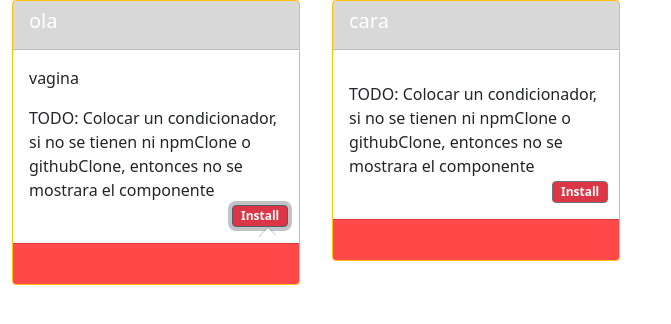
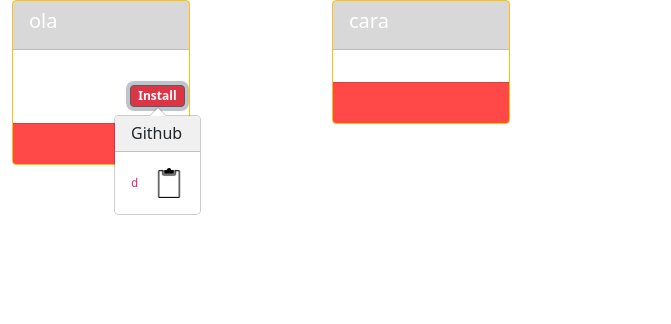
Before and after one commit to Rick-torrellas/tools-a, a React (Create React App) app: page / in a window 1280 px wide. Both pictures are taken after a click on the button "Install". Shown: the top 324 px of the page, without its empty margins (0-671 px from the left). Built offline with nearby package versions, Linux system fonts and the light colour scheme.

Commit message:
feat: ya la parte funcional esta completa, al menos la basica por ahora, el codigo todabia esta medio sucio, le falta bastante refinamiento

```diff
--- a/src/components/Content.jsx
+++ b/src/components/Content.jsx
@@ -77,7 +77,7 @@ values.logoPath = logoPath;
 values.officialPage = officialPage;
 // Debug
         return (
-          <Card style={{ width: "18rem" }} border="warning">
+          <Card style={{ width: "60%" }} border="warning">
             <Card.Header style={{backgroundColor: 'rgba(66, 61, 61,0.2)',color: 'white'}}>
     <Card.Title>
     <Iicon path={logoPath} /> {title}
@@ -85,46 +85,7 @@ values.officialPage = officialPage;
     </Card.Header>
           <Card.Body>
             <Card.Text>{desc}</Card.Text>
-{/* TODO: transformar al overlay en un componente aparte */}
-TODO: Colocar un condicionador, si no se tienen ni npmClone o githubClone, entonces no se mostrara el componente
-            <>
-    <OverlayTrigger
-      trigger="click"
-      placement={'bottom'}
-      overlay={
-        <Popover id={`popover-positioned-bottom`}>
-            {npmClone &&
-            <>
-            <Popover.Header as="h3">NPM</Popover.Header>
-            <Popover.Body>
-              <code>{npmClone}</code>
-              <CopyToClipboard text={npmClone}>
-                <span><Iclipboard code={npmClone} /></span>
-            </CopyToClipboard>
-            </Popover.Body>
-            </>
-            }
-            {githubClone &&
-            <>
-          <Popover.Header as="h3">Github</Popover.Header>
-          <Popover.Body>
-            <code>{githubClone}</code>
-
-            <CopyToClipboard text={githubClone}>
-              <span><Iclipboard code={githubClone} /></span>
-          </CopyToClipboard>
-
-          </Popover.Body>
-          </>
-          }
-        </Popover>
-      }
-    >
-      <Button variant="secondary" className="badge bg-danger" style={{marginLeft: '80%'}}>
-        Install
-        </Button>
-      </OverlayTrigger>
-</>
+           <Overley npmCLone={npmClone} githubClone={githubClone}/>
           </Card.Body>
           <Card.Footer style={{backgroundColor: 'rgba(255, 28, 28, 0.8)'}}>
           <Card.Link href={githubRepo}>
@@ -152,6 +113,7 @@ TODO: Colocar un condicionador, si no se tienen ni npmClone o githubClone, enton
         )
 }
 function Overley(props) {
+   if (props.npmClone || props.githubClone) {
      return (
       <>
       <OverlayTrigger
@@ -159,25 +121,25 @@ function Overley(props) {
         placement={'bottom'}
         overlay={
           <Popover id={`popover-positioned-bottom`}>
-            {npmClone &&
+              {props.npmClone &&
               <>
               <Popover.Header as="h3">NPM</Popover.Header>
               <Popover.Body>
-              <code>{npmClone}</code>
-              <CopyToClipboard text={npmClone}>
-                <span><Iclipboard code={npmClone} /></span>
+                <code>{props.npmClone}</code>
+                <CopyToClipboard text={props.npmClone}>
+                  <span><Iclipboard code={props.npmClone} /></span>
               </CopyToClipboard>
               </Popover.Body>
               </>
               }
-            {githubClone &&
+              {props.githubClone &&
               <>
             <Popover.Header as="h3">Github</Popover.Header>
             <Popover.Body>
-            <code>{githubClone}</code>
+              <code>{props.githubClone}</code>
 
-            <CopyToClipboard text={githubClone}>
-              <span><Iclipboard code={githubClone} /></span>
+              <CopyToClipboard text={props.githubClone}>
+                <span><Iclipboard code={props.githubClone} /></span>
             </CopyToClipboard>
 
             </Popover.Body>
@@ -186,10 +148,11 @@ function Overley(props) {
           </Popover>
         }
       >
-      <Button variant="secondary" className="badge bg-danger" style={{marginLeft: '80%'}}>
+        <Button variant="secondary" className="badge bg-danger" style={{marginLeft: '70%'}}>
           Install
           </Button>
         </OverlayTrigger>
   </>
      )
+   } else return null;
 }
--- a/src/data/data.js
+++ b/src/data/data.js
@@ -14,9 +14,9 @@ const data = [
 */
 {
     title: 'ola',
-    desc: 'vagina',
+    desc: '',
     npmClone: '',
-    githubClone: '',
+    githubClone: 'd',
     githubRepo: '',
     npmRepo: '',
     docs: '',
```
Lines whose indentation alone changed are shown as unchanged.
